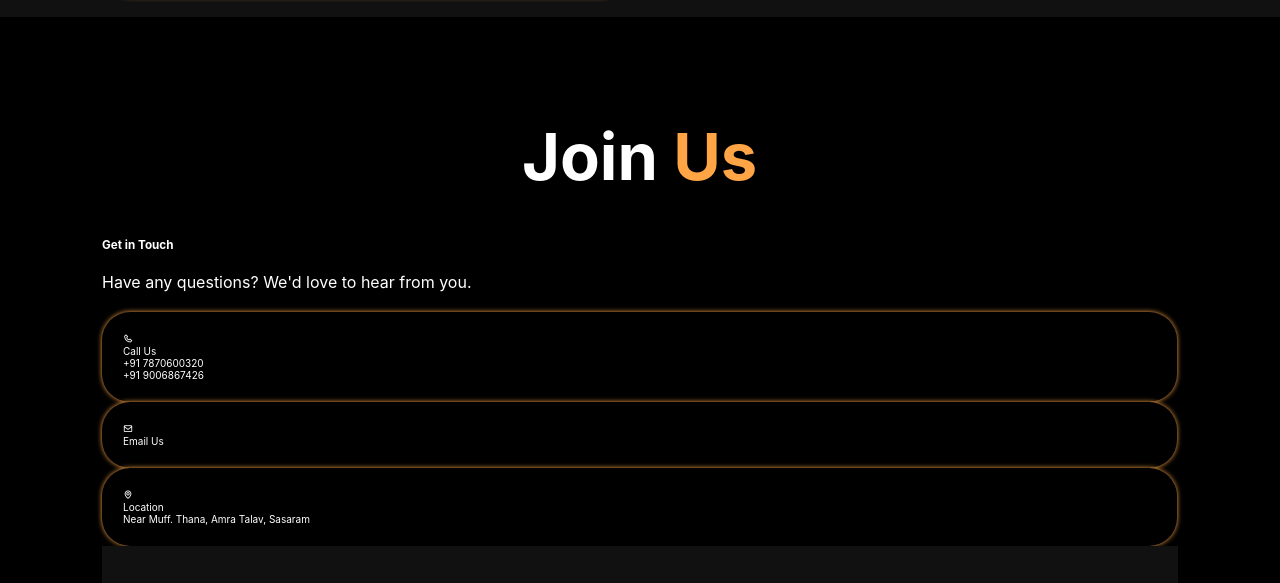
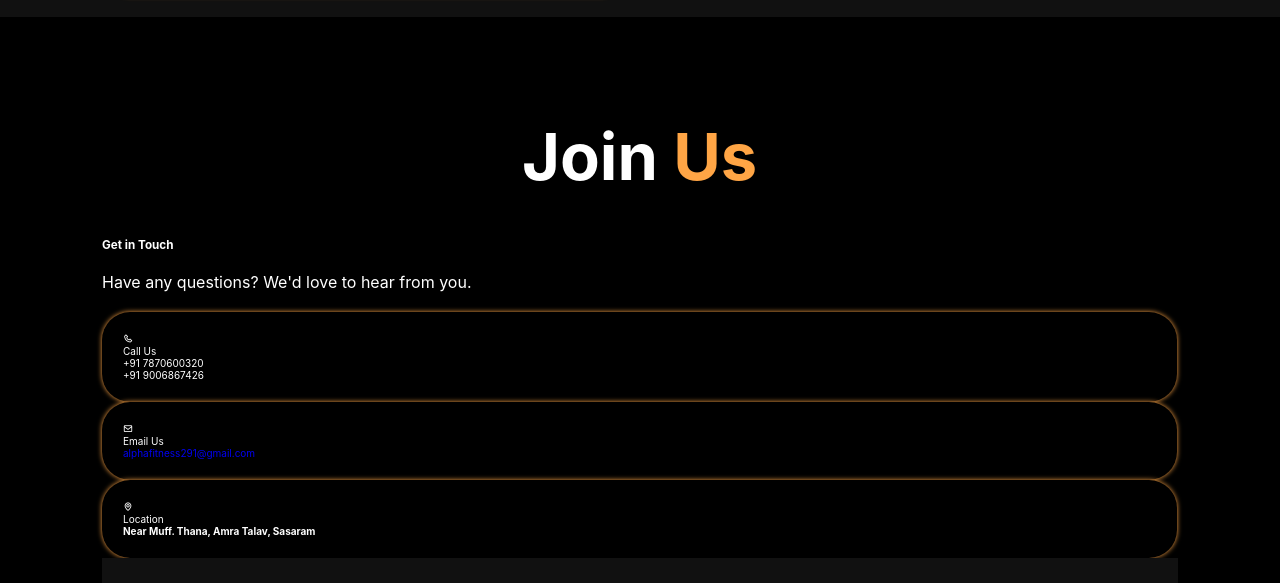
Before and after one commit to alphafitgym/alphafitgym.github.io, a plain HTML site: page index.html in a window 1280 px wide. Shown: the part 2890-3473 px from the top of the page. Drawn offline with nearby package versions, Linux system fonts and the light colour scheme.

Commit message:
Update index.html

```diff
--- a/index.html
+++ b/index.html
@@ -182,7 +182,7 @@
                         <div class="info">
                             <div class="head">Email Us</div>
                             <div class="sub-title">
-                                <a href="mailto:alphafitness291@gmail.com"></a>
+                                <a href="mailto:alphafitness291@gmail.com">alphafitness291@gmail.com</a>
                             </div>
                         </div>
                     </div>
@@ -190,7 +190,7 @@
                         <i class='bx bx-map'></i>
                         <div class="info">
                             <div class="head">Location</div>
-                            <div class="sub-title">Near Muff. Thana, Amra Talav, Sasaram</div>
+                            <div class="sub-title"><b>Near Muff. Thana, Amra Talav, Sasaram</b></div>
                         </div>
                     </div>
                 </div>
```
